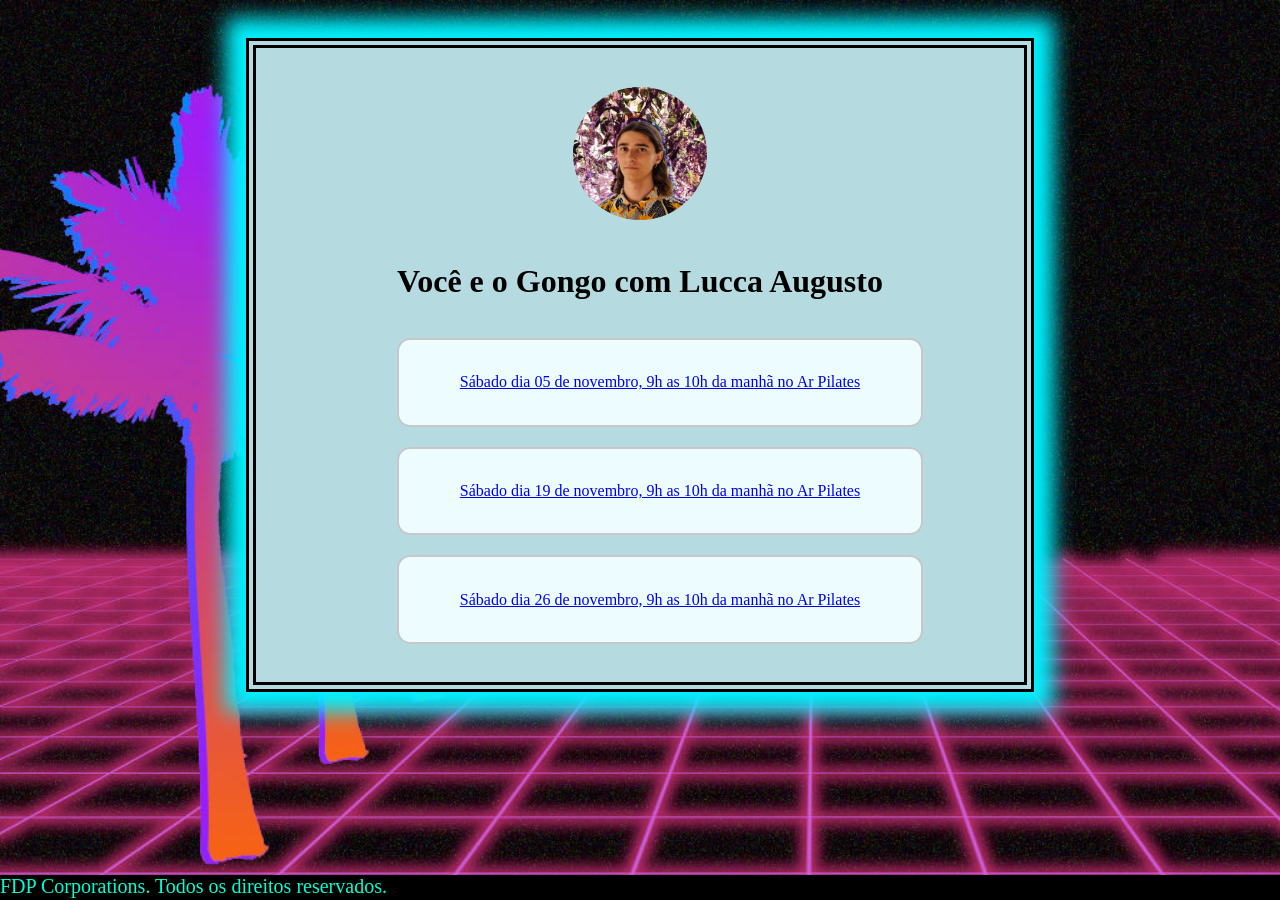
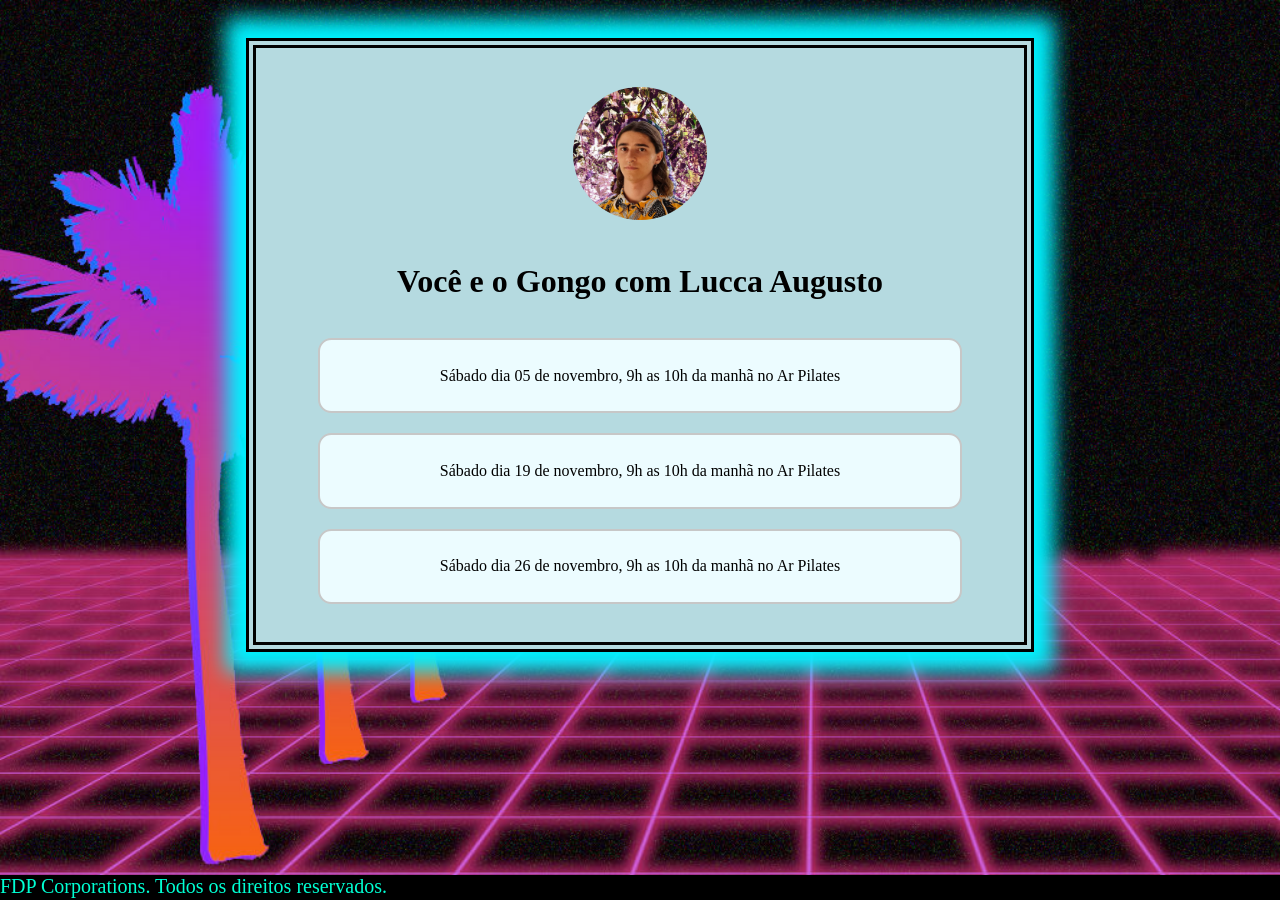
Before and after one commit to lrr68/site, a Jekyll site: the page built from gongo.html, in a window 1280 px wide. Built offline with Jekyll 4.4.1, drawn with Linux system fonts in a browser that asks for light colours.

Commit message:
improve layout

```diff
--- a/assets/css/style.css
+++ b/assets/css/style.css
@@ -421,12 +421,19 @@
 	height: 100%;
 }
 
-.linktree > li{
+.linktree{
+	padding-left: 0;
+}
+.linktree > a{
+	text-decoration: none;
+	color: #000;
+}
+.linktree > a > li{
 	display: block;
     margin: 15pt auto;
-    width: 70%;
+    width: 85%;
     background-color: #ecfcff;
-    padding: 25pt;
+    padding: 20pt;
     border-radius: 10pt;
     border: solid 2px #c7c7c7;
 }
--- a/gongo.html
+++ b/gongo.html
@@ -12,9 +12,9 @@
         </div>
         <div style="margin: 5%" class="tcenter">
             <ul class="linktree">
-                <li><a href="https://www.sympla.com.br/voce-e-o-gongo-sabado-dia-0511__1775478">Sábado dia 05 de novembro, 9h as 10h da manhã no Ar Pilates</a></li>
-                <li><a href="https://www.sympla.com.br/voce-e-o-gongo-sabado-dia-1911__1775496">Sábado dia 19 de novembro, 9h as 10h da manhã no Ar Pilates</a></li>
-                <li><a href="https://www.sympla.com.br/voce-e-o-gongo-sabado-dia-2611__1775507">Sábado dia 26 de novembro, 9h as 10h da manhã no Ar Pilates</a></li>
+                <a href="https://www.sympla.com.br/voce-e-o-gongo-sabado-dia-0511__1775478"><li>Sábado dia 05 de novembro, 9h as 10h da manhã no Ar Pilates</li></a>
+                <a href="https://www.sympla.com.br/voce-e-o-gongo-sabado-dia-1911__1775496"><li>Sábado dia 19 de novembro, 9h as 10h da manhã no Ar Pilates</li></a>
+                <a href="https://www.sympla.com.br/voce-e-o-gongo-sabado-dia-2611__1775507"><li>Sábado dia 26 de novembro, 9h as 10h da manhã no Ar Pilates</li></a>
             </ul>
         </div>
     </div>
```
